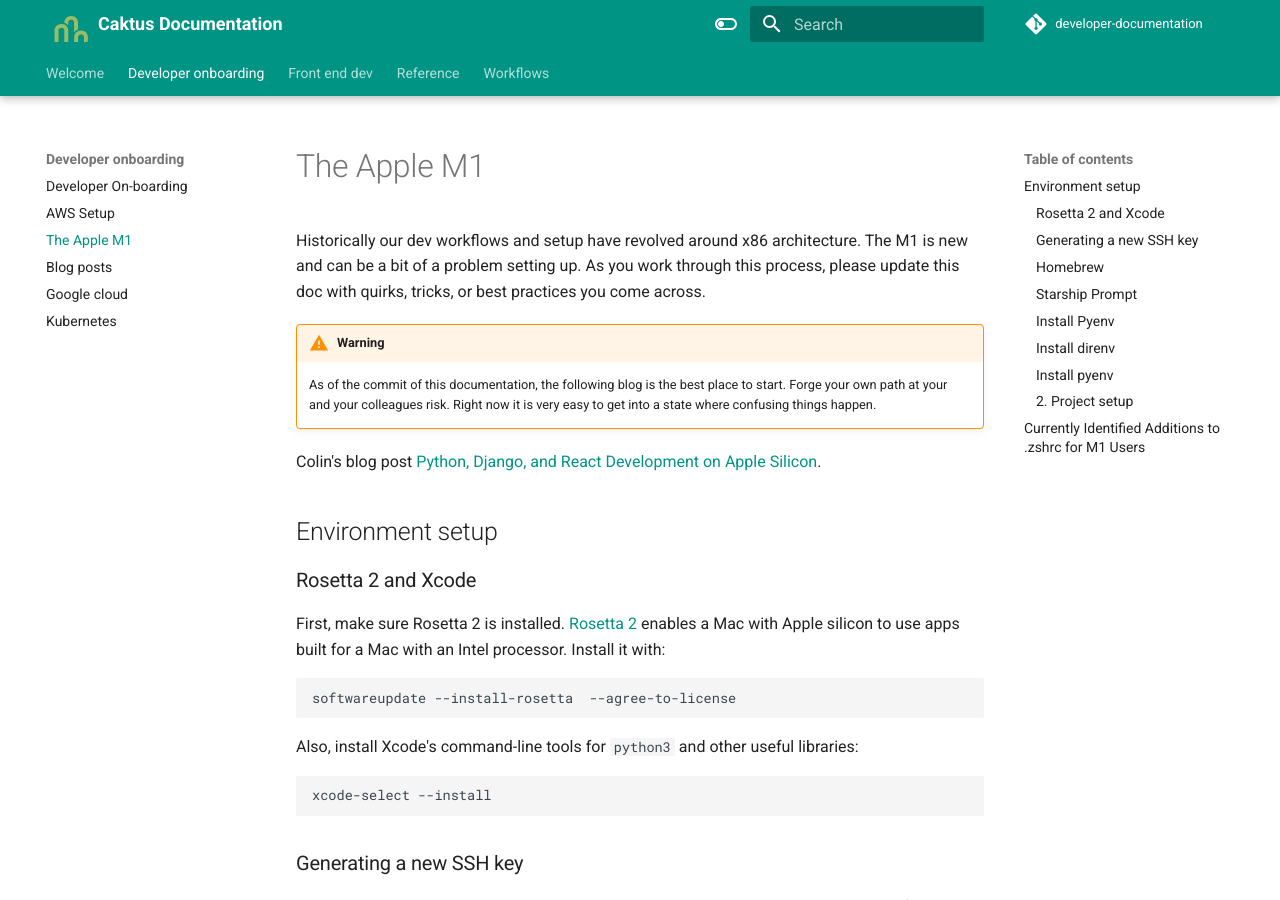
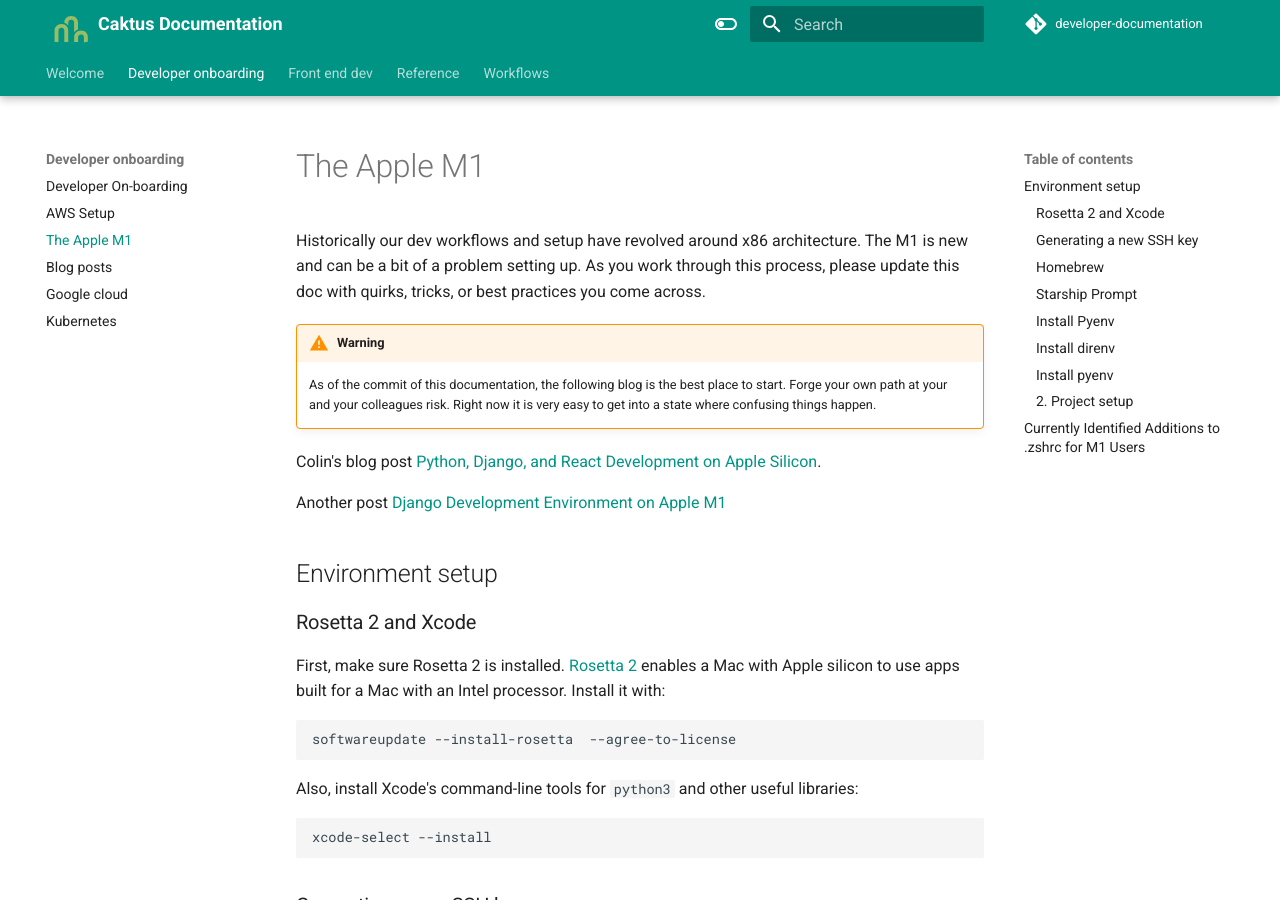
Before and after one commit to caktus/guidebook, an MkDocs documentation site: the page built from docs/developer-onboarding/M1.md, in a window 1280 px wide and 900 px high. Built offline with MkDocs 1.6.1 and Material for MkDocs 9.7.7, drawn with Linux system fonts in a browser that asks for light colours; comment, search, counter and statistics services are not loaded.

Commit message:
Add helpful M1 blogpost

```diff
--- a/docs/developer-onboarding/M1.md
+++ b/docs/developer-onboarding/M1.md
@@ -10,6 +10,8 @@
     and your colleagues risk. Right now it is very easy to get into a state where confusing things happen.
 
 Colin's blog post [Python, Django, and React Development on Apple Silicon](https://www.caktusgroup.com/blog/2021/04/02/python-django-react-development-apple-silicon/ "Python Django React Apple Silicon").
+
+Another post [Django Development Environment on Apple M1](https://www.djangocookbook.com/recipes/django-development-environment-on-apple-m1/)
 
 ## Environment setup
 
```
